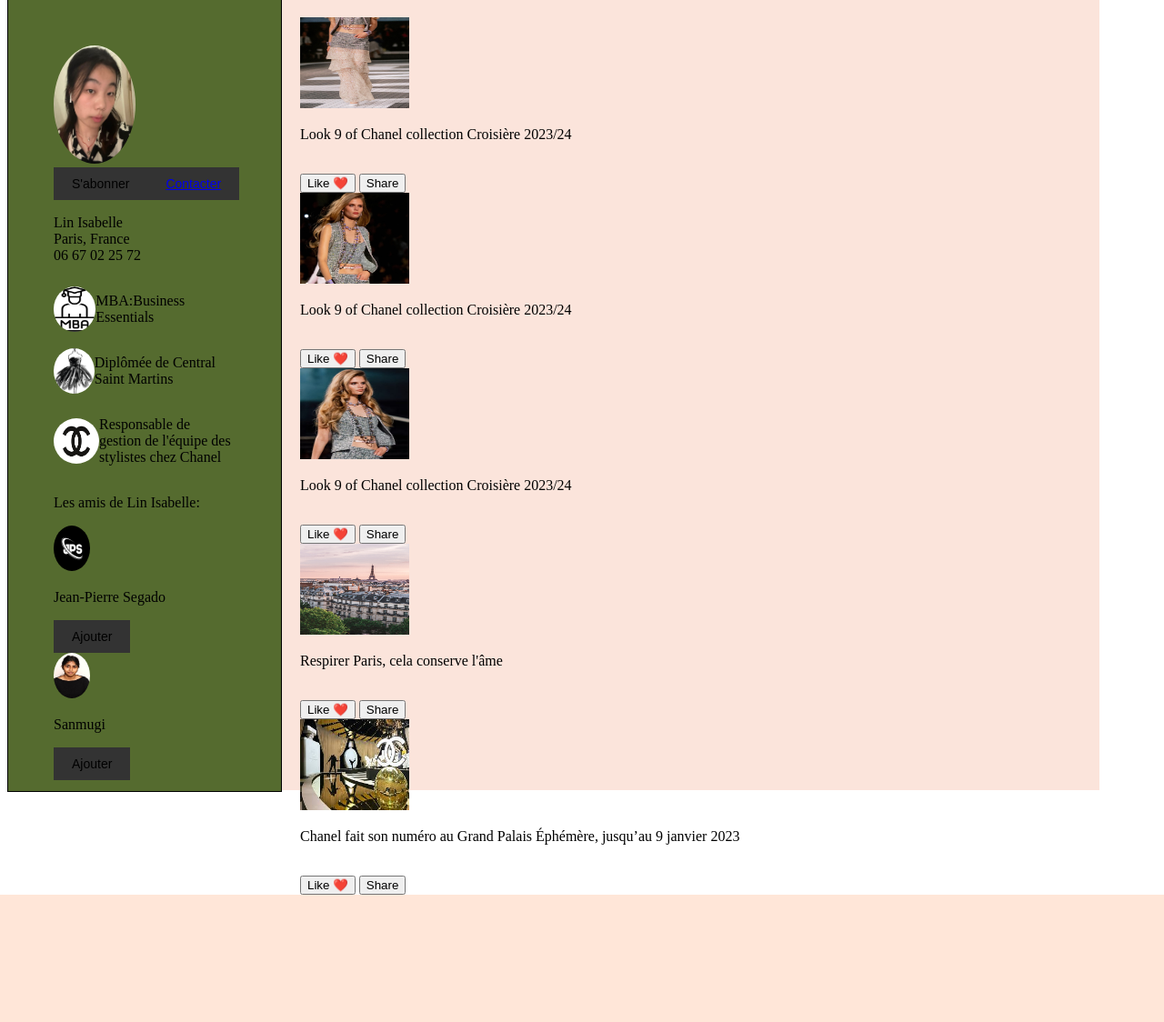
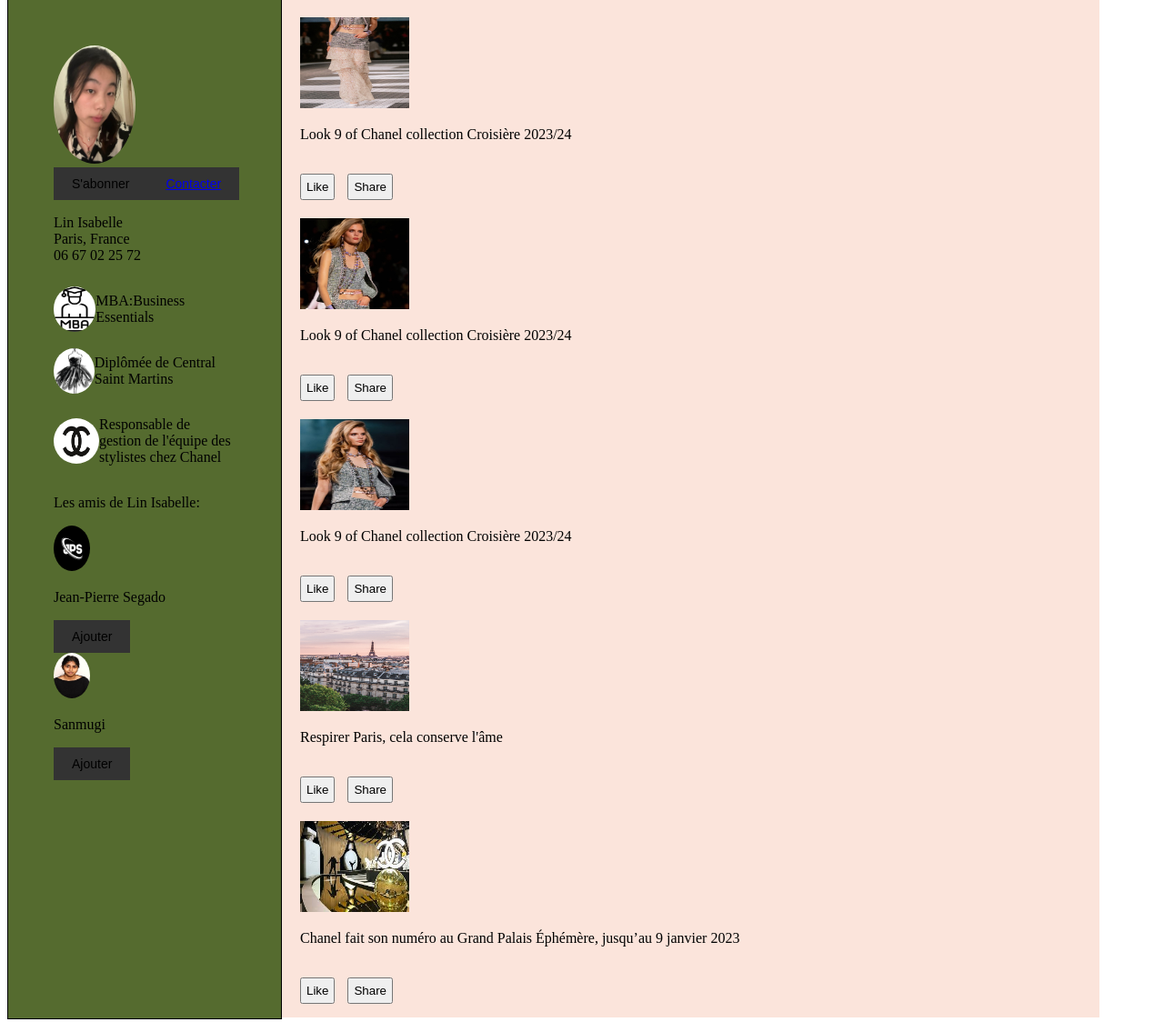
Before and after one commit to SAMYSanmugi/Projet-Web-SOCIAL-MEDIA, a PHP site: page /Isabelle.html in a window 1280 px wide. Shown: the part 282-1406 px from the top of the page at 91% size. Before the commit the page ends 1266 px from the top, so only its background shows below. Run offline with PHP 8.4, Linux system fonts and the light colour scheme; some libraries are stand-ins or nearby versions.

Commit message:
Update Isabelle.css

```diff
--- a/Isabelle.css
+++ b/Isabelle.css
@@ -9,7 +9,7 @@
 #nav{
 
 	background-color:darkolivegreen ;
-	height: 770px;
+	height: 1020px;
 	width: 200px;
 	float: left;
 	padding: 50px;
@@ -21,7 +21,7 @@
 	width:auto;
 	float:left;
 	background:#FBE4DB;
-	height: 870px;
+	height: 1120px;
 	width: 899px;
 	/*border: solid black;*/
 	/*padding: 267px;*/
@@ -67,4 +67,20 @@
 #photos {
     padding-left: 20px;
     padding-top: 20px;
+    display: inline-block;
+    text-align: left;
 }
+
+
+.photo-container {
+    margin-bottom: 20px;
+}
+
+.like-btn, .share-btn {
+    cursor: pointer;
+    padding: 5px;
+    margin-right: 10px;
+}
+.like-emoji {
+ display: none;
+}
```
